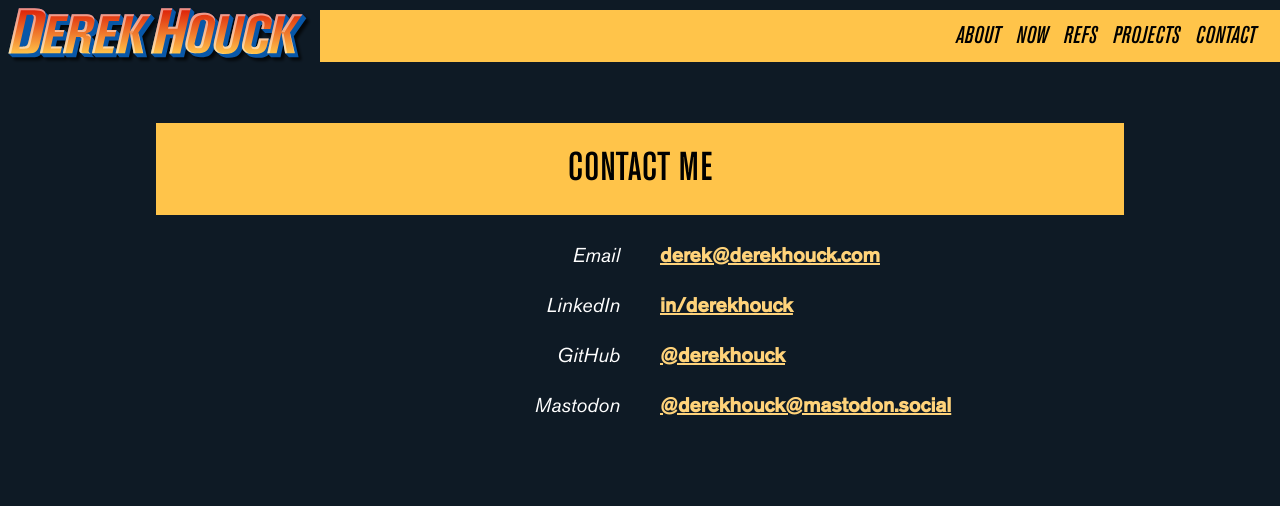
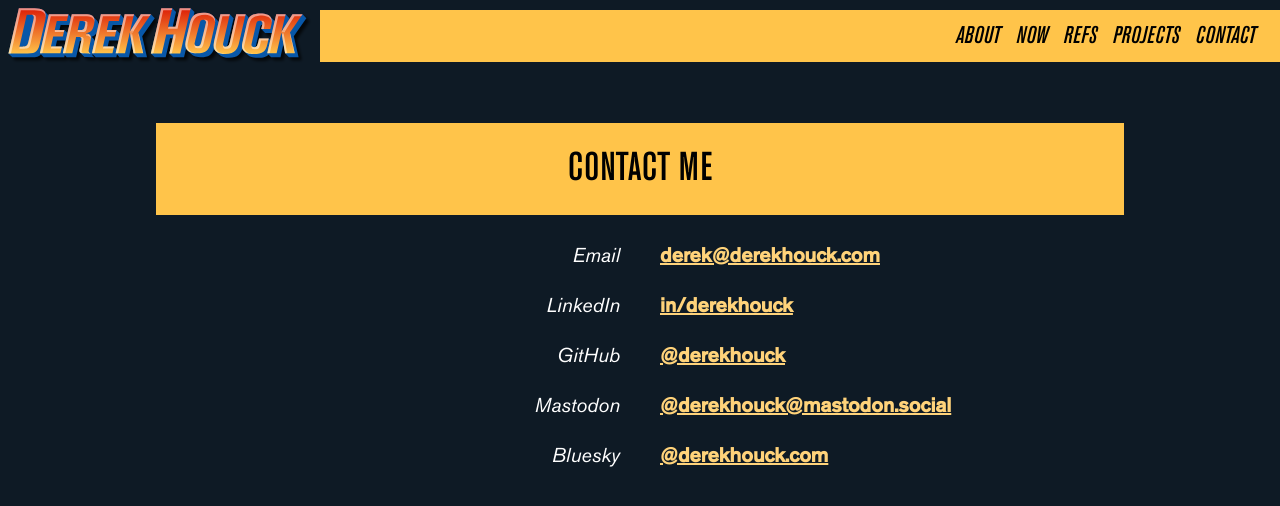
Before and after one commit to derekhouck/derekhouck.github.io, a Jekyll site: the page built from contact.md, in a window 1280 px wide. Shown: the top 506 px of the page. Built offline with Jekyll 4.4.1, drawn with Linux system fonts in a browser that asks for light colours.

Commit message:
Add Bluesky link

```diff
--- a/contact.md
+++ b/contact.md
@@ -14,4 +14,6 @@ title: Contact
   <dd><a href="https://github.com/derekhouck" rel="me" title="GitHub" target="_blank">@derekhouck</a></dd>
   <dt>Mastodon</dt>
   <dd><a rel="me" href="https://mastodon.social/@derekhouck" title="Mastodon" target="_blank">@derekhouck@mastodon.social</a></dd>
+  <dt>Bluesky</dt>
+  <dd><a rel="me" href="https://bsky.app/profile/derekhouck.com" title="Bluesky" target="_blank">@derekhouck.com</a></dd>
 </dl>
```
